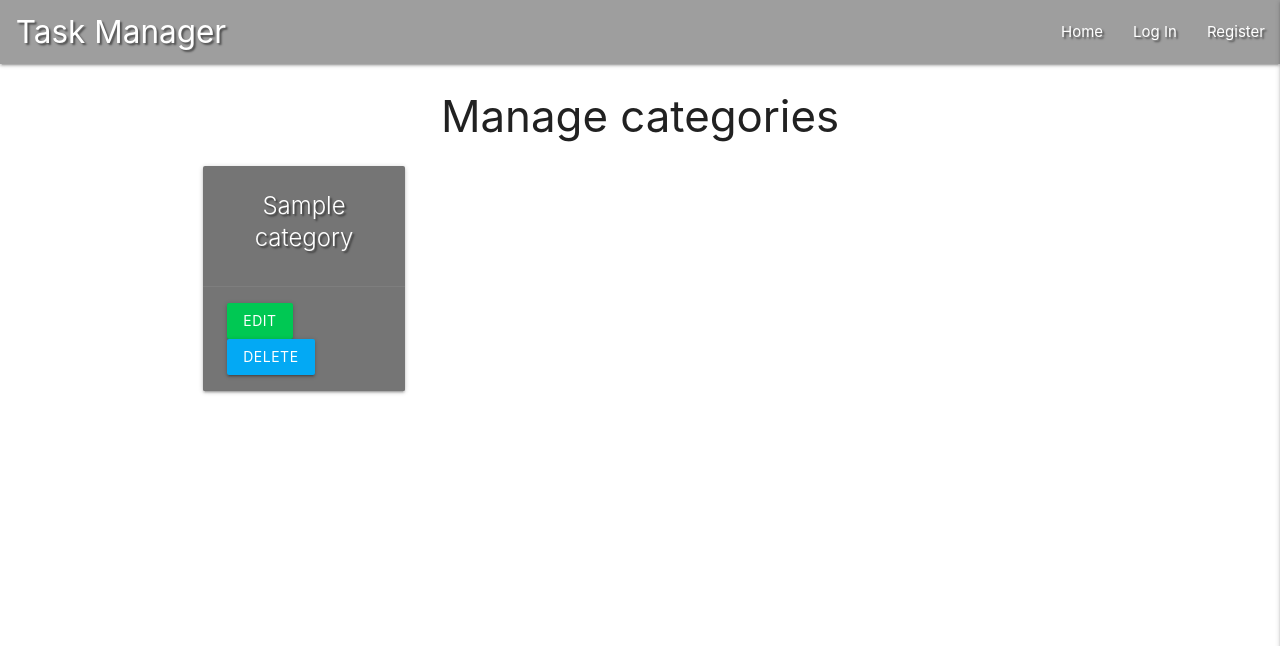
After one commit to Dutchie1990/Task_Manager, a Flask app: page /manage_categories in a window 1280 px wide. The commit adds this page. Shown: the top 646 px of the page. Run offline with Flask 2, Linux system fonts and the light colour scheme; a database or web service that is not in the repository returns one stand-in record (values such as "Sample title"); some libraries are stand-ins or nearby versions.

Commit message:
manage categories template

```diff
--- a/app.py
+++ b/app.py
@@ -145,6 +145,12 @@ def delete_task(task_id):
     return redirect(url_for('get_tasks'))
 
 
+@app.route("/manage_categories")
+def manage_categories():
+    categories = list(mongo.db.categories.find().sort("category_name", 1))
+    return render_template('categories.html', categories=categories)
+
+
 if __name__ == "__main__":
     app.run(host=os.environ.get("IP"),
             port=int(os.environ.get("PORT")),
--- a/templates/base.html
+++ b/templates/base.html
@@ -28,7 +28,9 @@
                     {% if session.user %}
                         <li><a href="{{ url_for('profile', username=session['user']) }}">Profile</a></li>
                         <li><a href="{{ url_for('add_task') }}">New Task</a></li>
-                        <li><a href="#">Manage Categories</a></li>
+                        {% if session.user|lower == "admin"|lower %}
+                            <li><a href="{{ url_for('manage_categories') }}">Manage Categories</a></li>
+                        {% endif %}
                         <li><a href="{{ url_for('logout') }}">Log Out</a></li>
                     {% else %}
                         <li><a href="{{ url_for('login') }}">Log In</a></li>
@@ -45,7 +47,9 @@
                 {% if session.user %}
                     <li><a href="{{ url_for('profile', username=session['user']) }}">Profile</a></li>
                     <li><a href="{{ url_for('add_task') }}">New Task</a></li>
-                    <li><a href="#">Manage Categories</a></li>
+                    {% if session.user|lower == "admin"|lower %}
+                        <li><a href="{{ url_for('manage_categories') }}">Manage Categories</a></li>
+                    {% endif %}
                     <li><a href="{{ url_for('logout') }}">Log Out</a></li>
                 {% else %}
                     <li><a href="{{ url_for('login') }}">Log In</a></li>
--- /dev/null
+++ b/templates/categories.html
@@ -0,0 +1,22 @@
+{% extends "base.html" %}
+{% block content %}
+
+    <h3 class="center-align">Manage categories</h3>
+    <div class="row">
+        {% for category in categories %}
+        <div class="col s6 m3">
+            <div class="card grey darken-1">
+                <div class="card-content white-text text-shadow center-align">
+                    <span class="card-title">{{ category.category_name}}</span>
+                </div>
+                <div class="card-action">
+                    <a href="#" class="btn green accent-4">Edit</a>
+                    <a href="#" class="btn light-blue">Delete</a>
+                </div>
+            </div>
+        </div>
+        {% endfor %}
+    </div>
+
+
+{% endblock %}
```
